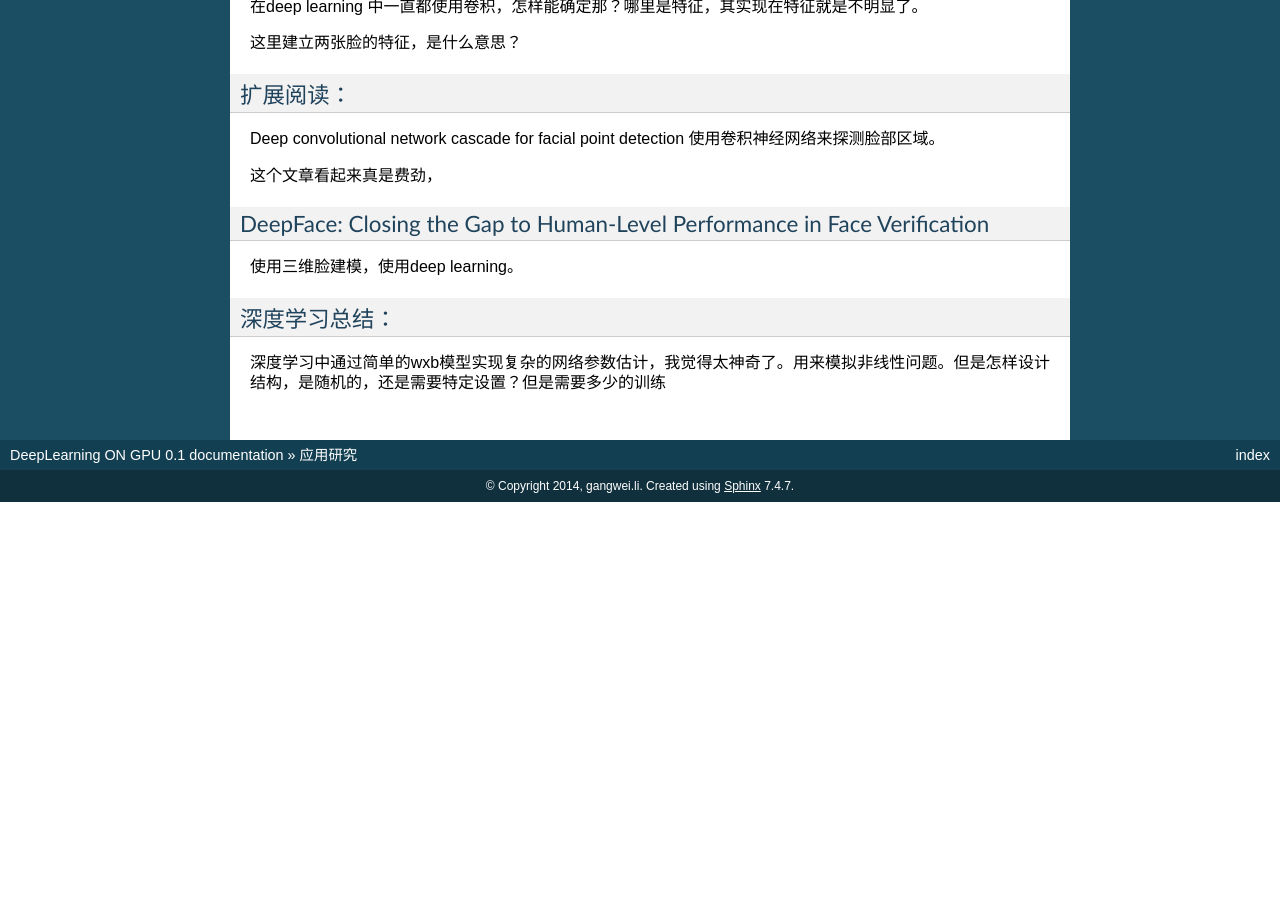
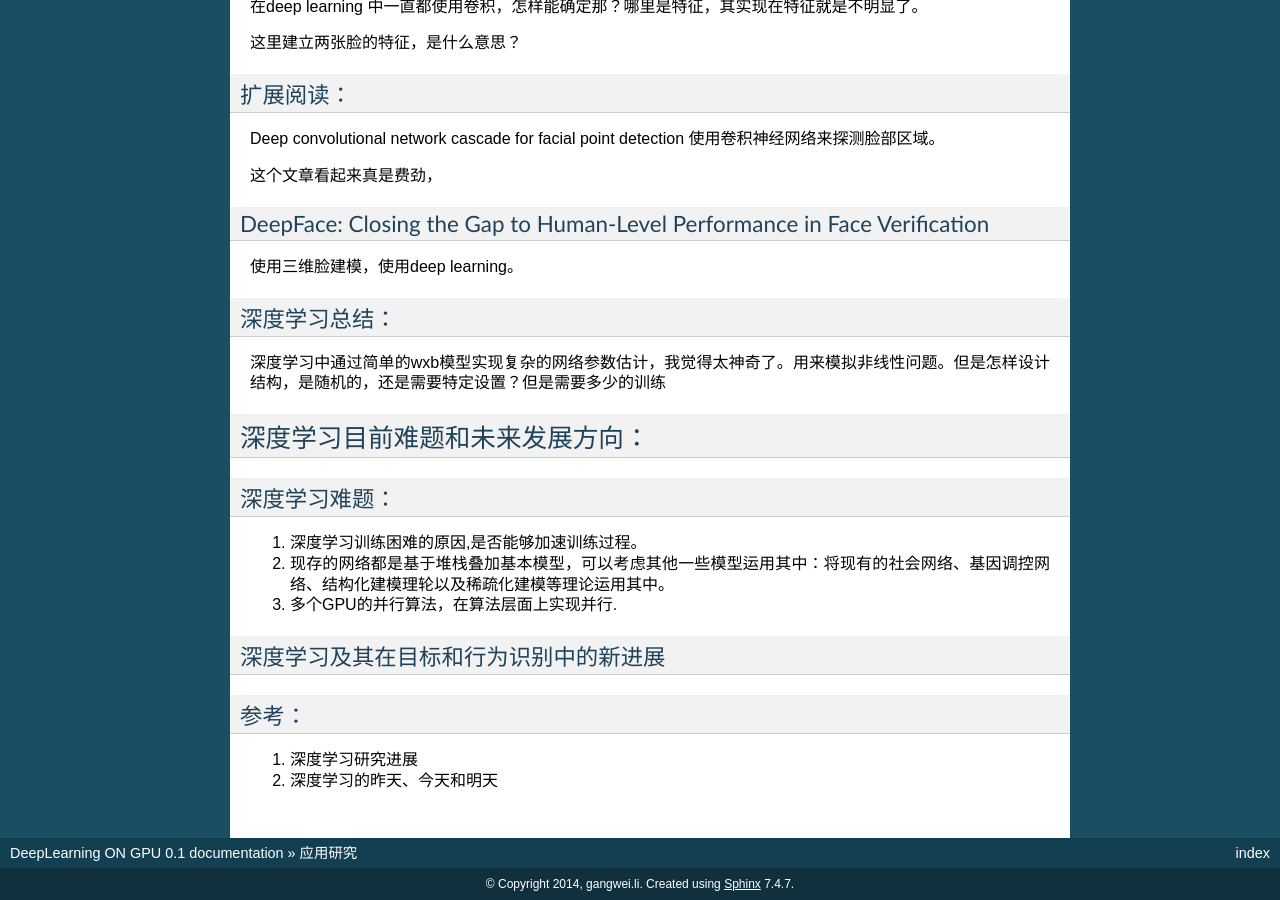
Before and after one commit to gwli/DeepLearningOnGPU, a Sphinx documentation site: the page built from source/stage_4.rst, in a window 1280 px wide and 900 px high, scrolled down 4188 px. Built offline with Sphinx 7.4.7, drawn with Linux system fonts in a browser that asks for light colours; pages that are not in the unit, such as notebooks, are missing from menus; before the commit the page ends 4690 px from its top, so only the background shows below that; some of the changed text lies outside the part shown.

Commit message:
加入深度学习中的难点和方向

```diff
--- /dev/null
+++ b/source/Stage_4/NewDiction.rst
@@ -0,0 +1,19 @@
+深度学习目前难题和未来发展方向：
+*******************************
+
+深度学习难题：
+=============
+
+#. 深度学习训练困难的原因,是否能够加速训练过程。
+#. 现存的网络都是基于堆栈叠加基本模型，可以考虑其他一些模型运用其中：将现有的社会网络、基因调控网络、结构化建模理轮以及稀疏化建模等理论运用其中。
+#. 多个GPU的并行算法，在算法层面上实现并行.
+
+深度学习及其在目标和行为识别中的新进展
+======================================
+
+
+参考：
+=====
+
+#. 深度学习研究进展
+#. 深度学习的昨天、今天和明天
--- a/source/stage_4.rst
+++ b/source/stage_4.rst
@@ -4,3 +4,4 @@
 
 
 .. include:: Stage_4/NewPaper.rst
+.. include:: Stage_4/NewDiction.rst
```
